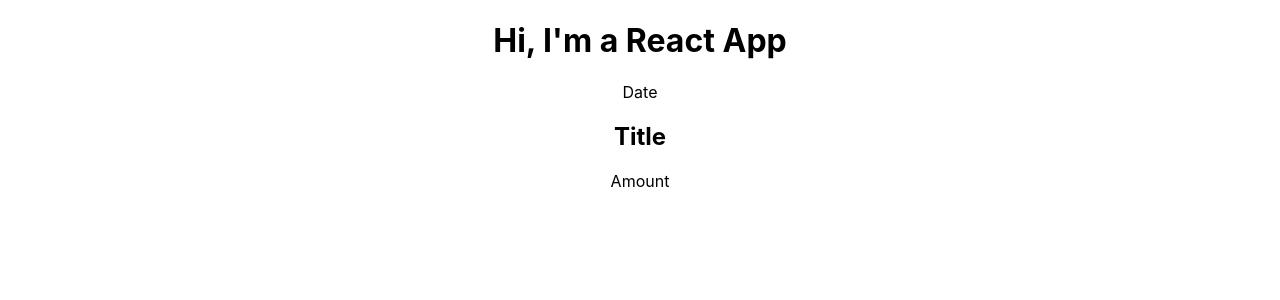
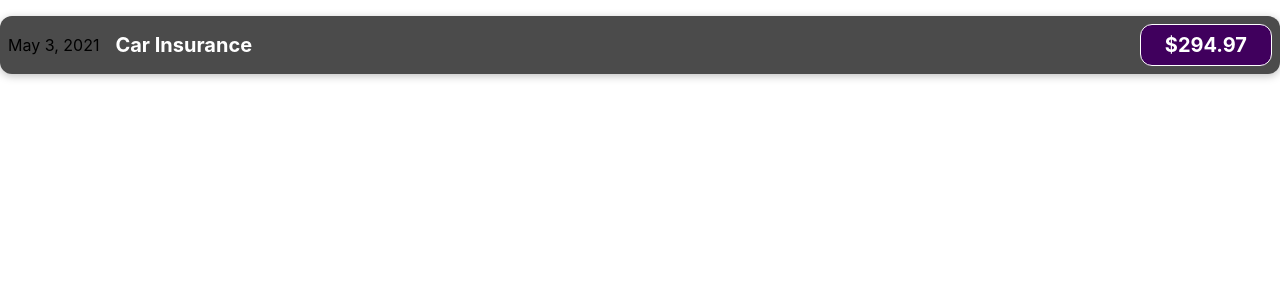
Before and after one commit to evanbechtol/react-complete, a React (Create React App) app: page / in a window 1280 px wide. Shown: the top 300 px of the page. Built offline with nearby package versions, Linux system fonts and the light colour scheme.

Commit message:
Fix styles and formatting with ExpenseItem.js

```diff
--- a/src/App.css
+++ b/src/App.css
@@ -1,3 +1,3 @@
 .App {
-  text-align: center;
+  /*text-align: center;*/
 }
--- a/src/App.js
+++ b/src/App.js
@@ -6,8 +6,7 @@ class App extends Component {
     render() {
         return (
             <div className="App">
-                <h1>Hi, I'm a React App</h1>
-                <ExpenseItem/>
+                <ExpenseItem amount="$294.97" expense="Car Insurance" date="May 3, 2021"/>
             </div>
         );
     }
--- a/src/components/ExpenseItem.css
+++ b/src/components/ExpenseItem.css
@@ -20,7 +20,7 @@
 }
 
 .expense-item h2 {
-    color: #3a3a3a;
+    color: white;
     font-size: 1rem;
     flex: 1;
     margin: 0 1rem;
--- a/src/components/ExpenseItem.js
+++ b/src/components/ExpenseItem.js
@@ -1,10 +1,14 @@
-function ExpenseItem() {
+import "./ExpenseItem.css";
+
+function ExpenseItem(props) {
+    const {date, expense, amount} = props;
+
     return (
-        <div>
-            <div>Date</div>
-            <div>
-                <h2>Title</h2>
-                <div>Amount</div>
+        <div className="expense-item">
+            <div>{date}</div>
+            <div className="expense-item__description">
+                <h2>{expense}</h2>
+                <div className="expense-item__price">{amount}</div>
             </div>
         </div>
     );
```
